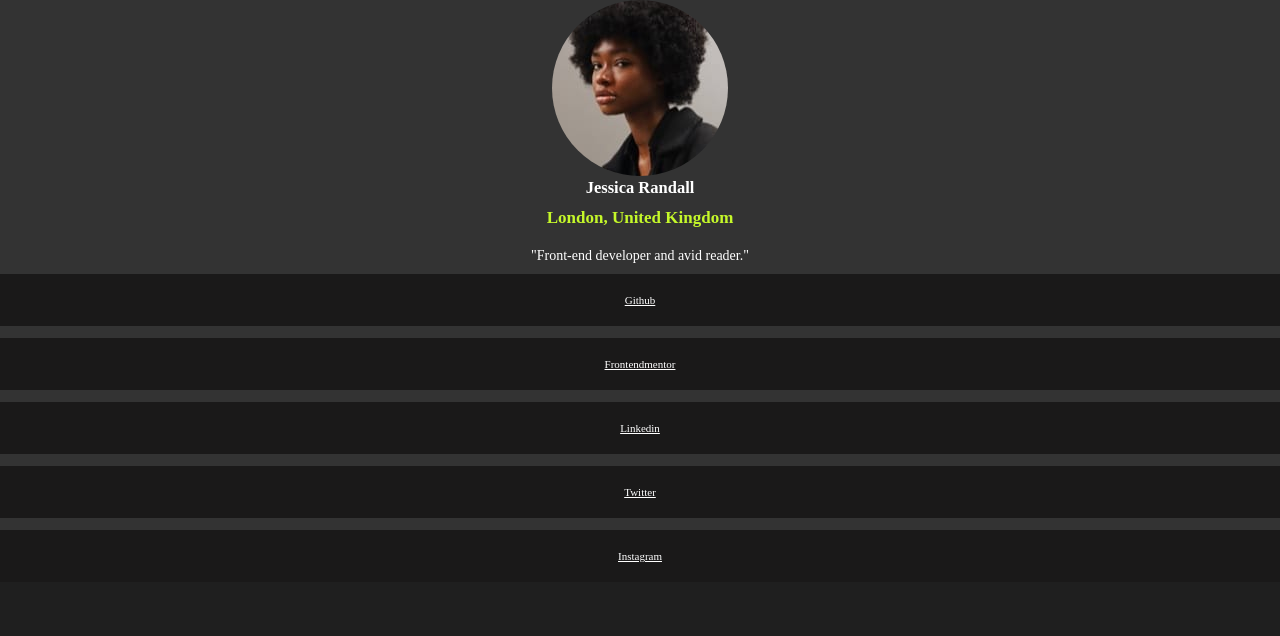
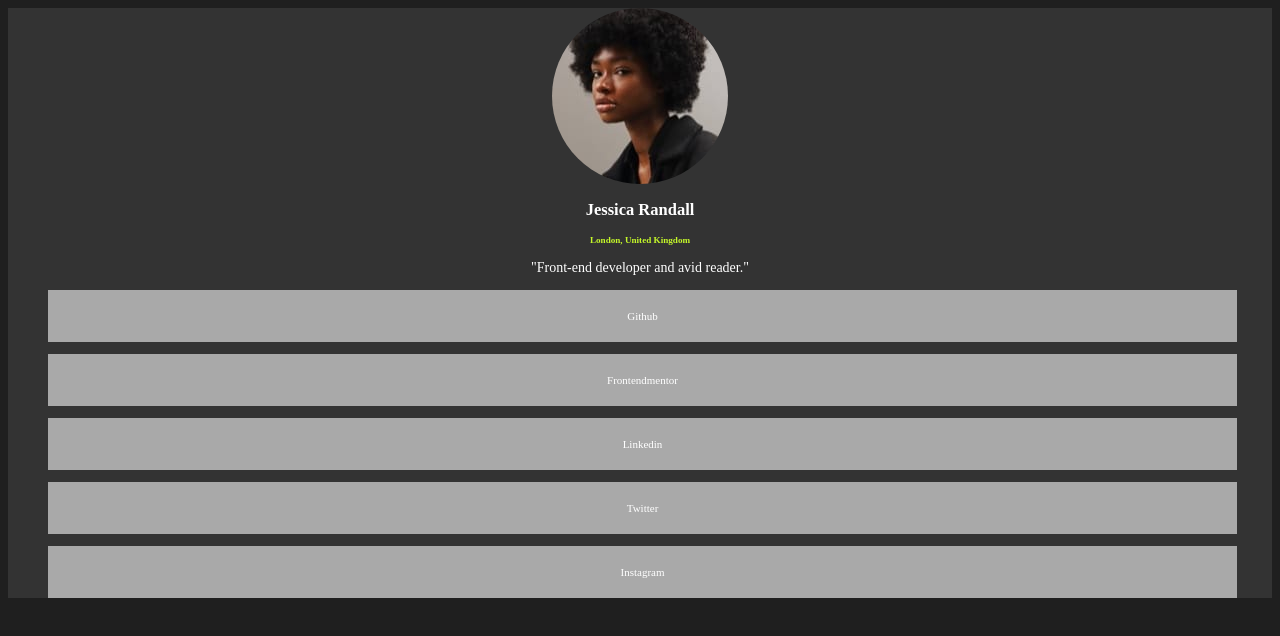
Before and after one commit to patricknoni22/social-noni, a plain HTML site: page index.html in a window 1280 px wide. Drawn offline with Linux system fonts and the light colour scheme.

Commit message:
correction taken

```diff
--- a/index.html
+++ b/index.html
@@ -16,22 +16,21 @@
     .attribution a { color: hsl(228, 45%, 44%); }
   </style> -->
 </head>
-<body class="body">
-  <div class="gee">
+<body>
+  <div class="attribution">
     <img src="ava.jpeg" alt="image of jessica Randall">
   <h2>Jessica Randall</h2>
  <h5 class="h5">London, United Kingdom</h5>
   <p>"Front-end developer and avid reader."</p>
 
  <ul class="one">
-  <li><a href="https//:www.github.com" target="_blank">Github</a></li><br>
-  <li><a href="https://www.frontendmentor.com" target="_blank">Frontendmentor</a></li><br>
-   <li><a href="https://www.linkedin.com" target="_blank">Linkedin</a></li>
+  <li><a href="www.github.com">Github</a></li><br>
+  <li><a href="www.frontend mentor.com">Frontendmentor</a></li><br>
+   <li><a href="www.linkedin.com">Linkedin</a></li>
 <br>
-  <li><a  href="https://www.x.com" target="_blank">Twitter </a></li>
+  <li><a  href="www.x.com">Twitter </a></li>
 <br>
-  <li><a href="https://www.instagram.com" target="_blank">Instagram</a></li>
-
+  <li><a href="www.instagram.com">Instagram</a></li>
 
 
 </ul>
--- a/style.css
+++ b/style.css
@@ -1,35 +1,27 @@
 *{
-padding: 0px;
-margin: 0px;
-box-sizing: border-box;
+    list-style-type: none;
+    text-decoration: none;
+   align-items: center;
+   text-align: center;
 }
 
 body{
    background-color: hsl(0, 0%, 12%);
-   list-style-type: none;
-   text-decoration: none;
-  align-items: center;
-  text-align:center ;
     color: hsl(0, 0%, 100%);
-
 }
 h5{
-    color: hsl(75 94% 57%)  ;
-    font-size: 17px;
-    padding: 10px;
+    color: hsl(75 94% 57%)
+    ;
 }
 
 ul li a{
      background-color:darkgrey;
     color:  hsl(0 , 0% , 100%);
-    display: grid;
-    grid-template-columns: 99px;
-    grid-row: 5;
-    grid-gap: 20px;
-     place-content: center;
-   padding: 20px 90px;
-  background-color: hsla(0, 3%, 6%, 0.712);
-
+    display: flex;
+    flex-direction: column;
+     align-items: center;
+     padding: 20px 90px;
+    margin-right: 35px;
 }
 
 div{
@@ -38,10 +30,9 @@ div{
 }
 p{
     Font-size: 14px;
-    padding: 10px;
 }
 
-.gee { font-size: 11px; text-align: center; }
+.attribution { font-size: 11px; text-align: center; }
 attribution a { color: hsl(228, 45%, 44%); }
 
 
@@ -53,16 +44,4 @@ li a:hover,
 li a:focus
 {
     color: blue;
-    background-color: gold;
-
-}
-li a:visited{ color: red;}
-    /* mobile*/
-@media screen and (min-device-width:357px){
-li a:hover
-li a:focus
-{color:green;
-    background-color: gold;
-}
-
-}
+    background-color: gold;}
```
